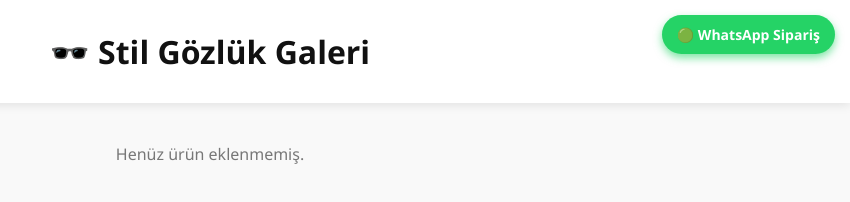
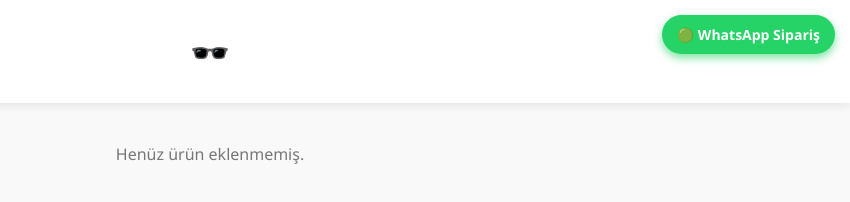
Before and after one commit to kerem4721/g-zl-k, a plain HTML site: page index.html in a window 1280 px wide. Shown: the whole page, without its empty margins (430-1280 px from the left). Drawn offline with Linux system fonts and the light colour scheme.

Commit message:
Update index.html

```diff
--- a/index.html
+++ b/index.html
@@ -14,7 +14,7 @@
   </a>
 
   <header class="main-header">
-    <h1>🕶️ Stil Gözlük Galeri</h1>
+    <h1>🕶️</h1>
   </header>
 
   <main>
```
